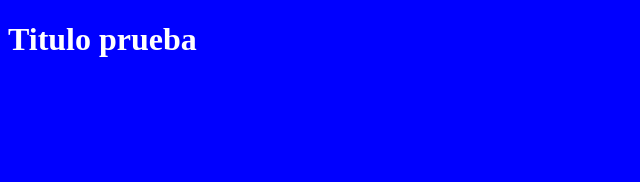
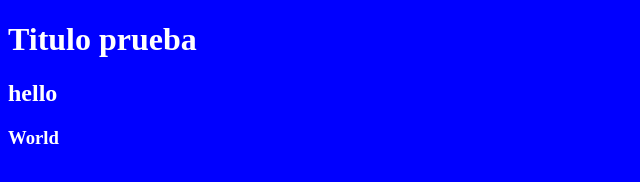
Before and after one commit to faguilarv/tutoria, a plain HTML site: page index.html in a window 1280 px wide. Shown: the whole page, without its empty margins (0-640 px from the left). Drawn offline with Linux system fonts and the light colour scheme.

Commit message:
Actualizacion del index.html

```diff
--- a/index.html
+++ b/index.html
@@ -9,5 +9,7 @@
 </head>
 <body>
     <h1>Titulo prueba</h1>
+    <h2>hello</h2>
+    <h3>World</h3>
 </body>
 </html>
```
